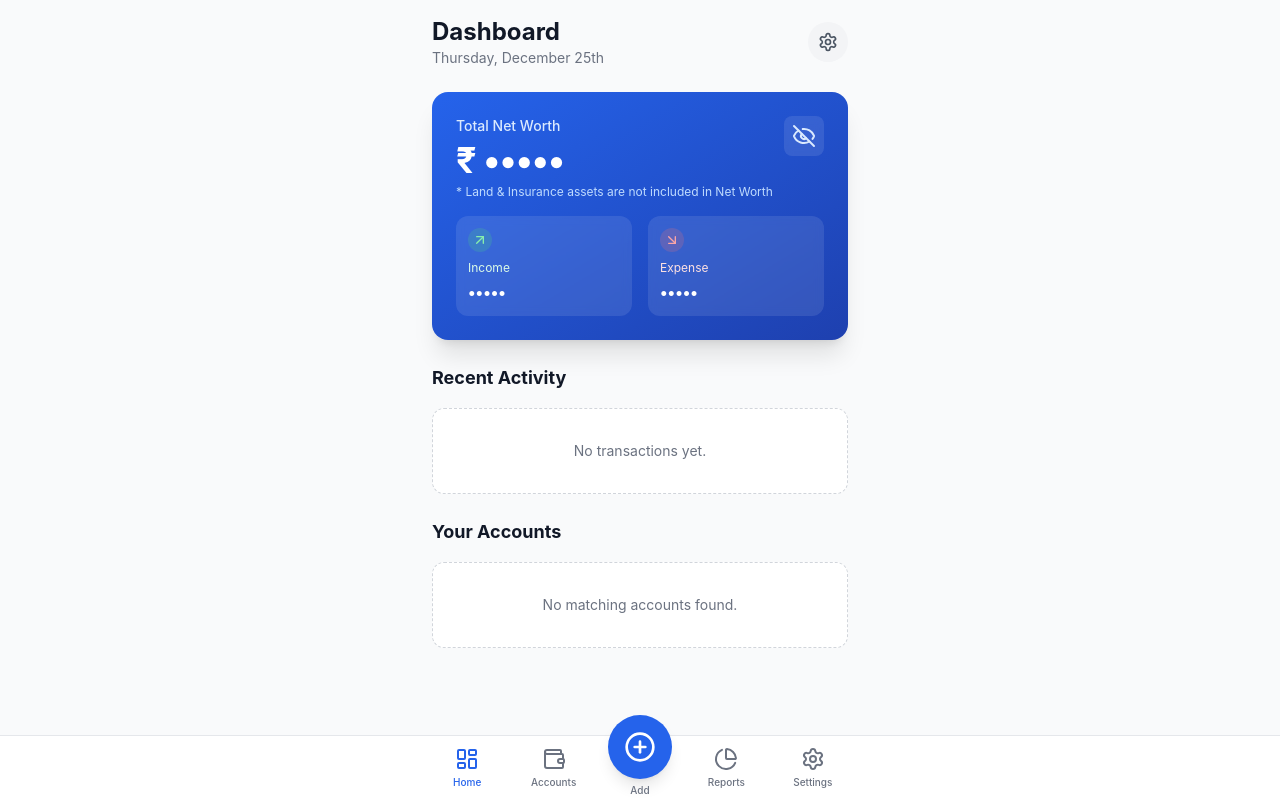
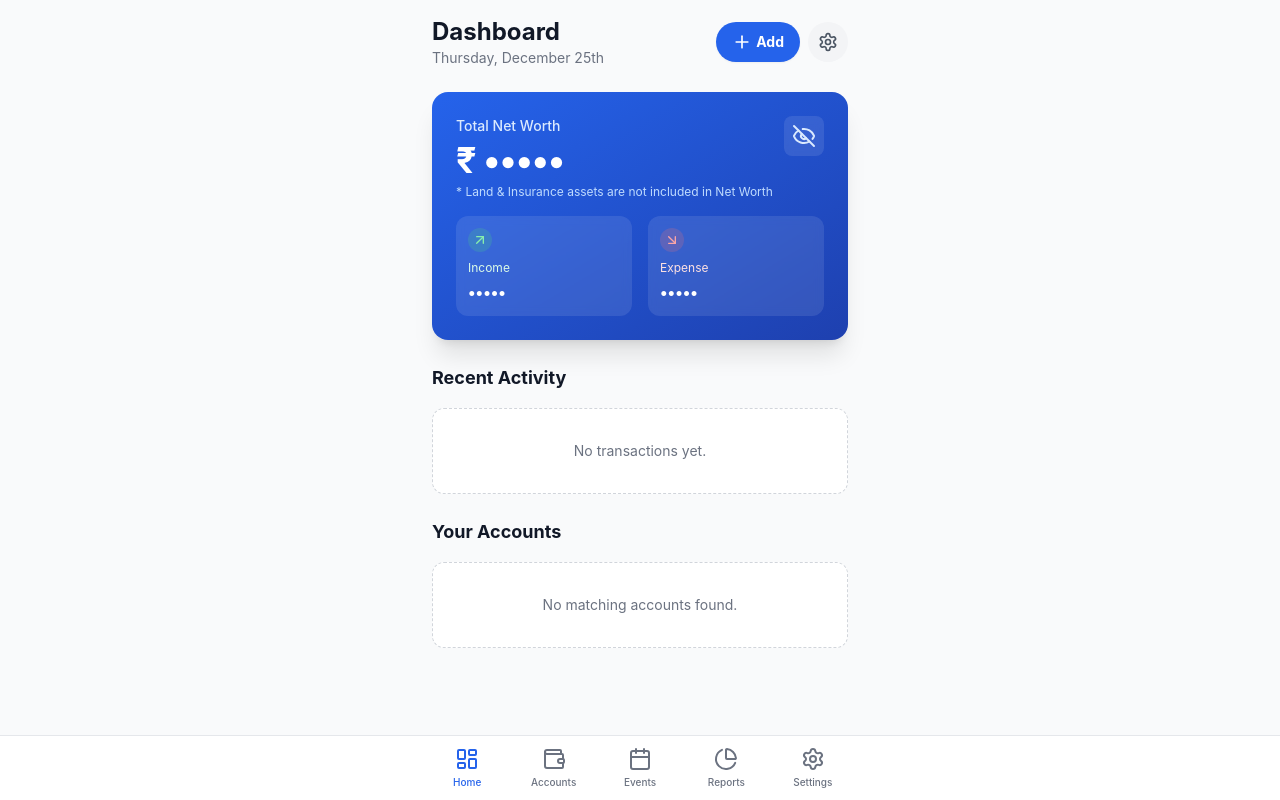
Before and after one commit to aneesh093/Expense_Tracker, a React (Vite) app: page / in a window 1280 px wide. Built offline with nearby package versions, Linux system fonts and the light colour scheme.

Commit message:
Sprint-11
Dashboard changes

```diff
--- a/src/components/Layout/MobileLayout.tsx
+++ b/src/components/Layout/MobileLayout.tsx
@@ -1,6 +1,6 @@
 
 import { NavLink, Outlet } from 'react-router-dom';
-import { LayoutDashboard, Wallet, PlusCircle, Settings, PieChart } from 'lucide-react';
+import { LayoutDashboard, Wallet, Calendar, Settings, PieChart } from 'lucide-react';
 import { cn } from '../../lib/utils';
 
 export function MobileLayout() {
@@ -43,13 +43,16 @@ export function MobileLayout() {
                     </NavLink>
 
                     <NavLink
-                        to="/add"
-                        className="flex flex-col items-center justify-center w-full h-full -mt-6"
+                        to="/events"
+                        className={({ isActive }) =>
+                            cn(
+                                "flex flex-col items-center justify-center w-full h-full space-y-1",
+                                isActive ? "text-blue-600" : "text-gray-500 hover:text-gray-700"
+                            )
+                        }
                     >
-                        <div className="bg-blue-600 rounded-full p-4 shadow-lg active:scale-95 transition-transform">
-                            <PlusCircle size={32} className="text-white" />
-                        </div>
-                        <span className="text-[10px] font-medium text-gray-500 mt-1">Add</span>
+                        <Calendar size={24} />
+                        <span className="text-[10px] font-medium">Events</span>
                     </NavLink>
 
 
--- a/src/pages/Dashboard.tsx
+++ b/src/pages/Dashboard.tsx
@@ -2,7 +2,7 @@ import { useNavigate } from 'react-router-dom';
 import { useMemo } from 'react';
 import { useFinanceStore } from '../store/useFinanceStore';
 import { format, startOfMonth, endOfMonth, isWithinInterval } from 'date-fns';
-import { ArrowUpRight, ArrowDownRight, CreditCard, Eye, EyeOff, ArrowRightLeft } from 'lucide-react';
+import { ArrowUpRight, ArrowDownRight, CreditCard, Eye, EyeOff, ArrowRightLeft, Plus } from 'lucide-react';
 import { cn } from '../lib/utils';
 
 export function Dashboard() {
@@ -108,11 +108,20 @@ export function Dashboard() {
                     <h1 className="text-2xl font-bold text-gray-900">Dashboard</h1>
                     <p className="text-sm text-gray-500">{format(new Date(), 'EEEE, MMMM do')}</p>
                 </div>
-                <div
-                    onClick={() => navigate('/settings')}
-                    className="h-10 w-10 bg-gray-100 rounded-full flex items-center justify-center text-gray-600 font-bold cursor-pointer hover:bg-gray-200 transition-colors"
-                >
-                    <svg xmlns="http://www.w3.org/2000/svg" width="20" height="20" viewBox="0 0 24 24" fill="none" stroke="currentColor" strokeWidth="2" strokeLinecap="round" strokeLinejoin="round"><path d="M12.22 2h-.44a2 2 0 0 0-2 2v.18a2 2 0 0 1-1 1.73l-.43.25a2 2 0 0 1-2 0l-.15-.08a2 2 0 0 0-2.73.73l-.22.38a2 2 0 0 0 .73 2.73l.15.1a2 2 0 0 1 1 1.72v.51a2 2 0 0 1-1 1.74l-.15.09a2 2 0 0 0-.73 2.73l.22.38a2 2 0 0 0 2.73.73l.15-.08a2 2 0 0 1 2 0l.43.25a2 2 0 0 1 1 1.73V20a2 2 0 0 0 2 2h.44a2 2 0 0 0 2-2v-.18a2 2 0 0 1 1-1.73l.43-.25a2 2 0 0 1 2 0l.15.08a2 2 0 0 0 2.73-.73l.22-.39a2 2 0 0 0-.73-2.73l-.15-.1a2 2 0 0 1-1-1.72v-.51a2 2 0 0 1 1-1.74l.15-.09a2 2 0 0 0 .73-2.73l-.22-.38a2 2 0 0 0-2.73-.73l-.15.08a2 2 0 0 1-2 0l-.43-.25a2 2 0 0 1-1-1.73V4a2 2 0 0 0-2-2z" /><circle cx="12" cy="12" r="3" /></svg>
+                <div className="flex items-center space-x-2">
+                    <button
+                        onClick={() => navigate('/add')}
+                        className="h-10 px-4 bg-blue-600 text-white rounded-full flex items-center justify-center space-x-1 shadow-sm active:scale-95 transition-transform font-bold text-sm"
+                    >
+                        <Plus size={20} />
+                        <span>Add</span>
+                    </button>
+                    <div
+                        onClick={() => navigate('/settings')}
+                        className="h-10 w-10 bg-gray-100 rounded-full flex items-center justify-center text-gray-600 font-bold cursor-pointer hover:bg-gray-200 transition-colors"
+                    >
+                        <svg xmlns="http://www.w3.org/2000/svg" width="20" height="20" viewBox="0 0 24 24" fill="none" stroke="currentColor" strokeWidth="2" strokeLinecap="round" strokeLinejoin="round"><path d="M12.22 2h-.44a2 2 0 0 0-2 2v.18a2 2 0 0 1-1 1.73l-.43.25a2 2 0 0 1-2 0l-.15-.08a2 2 0 0 0-2.73.73l-.22.38a2 2 0 0 0 .73 2.73l.15.1a2 2 0 0 1 1 1.72v.51a2 2 0 0 1-1 1.74l-.15.09a2 2 0 0 0-.73 2.73l.22.38a2 2 0 0 0 2.73.73l.15-.08a2 2 0 0 1 2 0l.43.25a2 2 0 0 1 1 1.73V20a2 2 0 0 0 2 2h.44a2 2 0 0 0 2-2v-.18a2 2 0 0 1 1-1.73l.43-.25a2 2 0 0 1 2 0l.15.08a2 2 0 0 0 2.73-.73l.22-.39a2 2 0 0 0-.73-2.73l-.15-.1a2 2 0 0 1-1-1.72v-.51a2 2 0 0 1 1-1.74l.15-.09a2 2 0 0 0 .73-2.73l-.22-.38a2 2 0 0 0-2.73-.73l-.15.08a2 2 0 0 1-2 0l-.43-.25a2 2 0 0 1-1-1.73V4a2 2 0 0 0-2-2z" /><circle cx="12" cy="12" r="3" /></svg>
+                    </div>
                 </div>
             </header>
 
--- a/src/pages/Events.tsx
+++ b/src/pages/Events.tsx
@@ -133,7 +133,7 @@ export function Events() {
                 </div>
                 <button
                     onClick={() => navigate('/events/new')}
-                    className="bg-blue-600 text-white p-3 rounded-full shadow-lg active:scale-95 transition-transform"
+                    className="p-3 bg-blue-100 text-blue-600 rounded-full shadow-sm hover:bg-blue-200 active:scale-95 transition-all"
                 >
                     <Plus size={24} />
                 </button>
```
